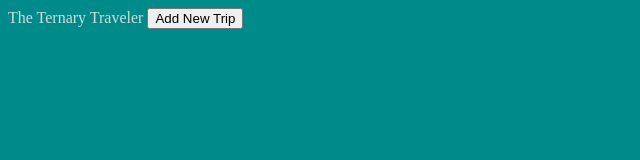
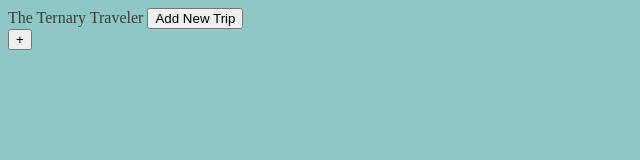
Before and after one commit to nss-day-cohort-34/the-ternary-traveler-bennfos, a website built with webpack: page src/index.html in a window 1280 px wide. Shown: the whole page, without its empty margins (0-640 px from the left). Built offline with nearby package versions, Linux system fonts and the light colour scheme.

Commit message:
initial commit

```diff
--- a/src/index.html
+++ b/src/index.html
@@ -13,14 +13,14 @@
   <main id="main">
     <heading>The Ternary Traveler</heading>
     <button>Add New Trip</button>
-    <article id="trips__conatiner">
+    <article id="trips__container">
 
 
     </article>
 
   </main>
 
-  <script type="module" src="scripts/main.js"></script>
+
 </body>
 
 </html>
--- a/src/scripts/data.js
+++ b/src/scripts/data.js
@@ -1,6 +1,7 @@
 const data = {
-    getPlaceData(){
-        return fetch("http://localhost:8088/interests?_expand=places")
+    getPOIData(){
+        return fetch("http://localhost:8088/interests?_expand=place")
             .then(response => response.json())
+            .then(parsedPlaces => console.log(parsedPlaces))
     }
 }
--- a/src/scripts/dom.js
+++ b/src/scripts/dom.js
@@ -1,8 +1,8 @@
 import factory from "./factory.js"
 
 const dom = {
-    renderTripsContainer () {
-        const tripsContainer = document.querySelector("#tripsContainer")
+    renderTripCard () {
+        const tripsContainer = document.querySelector("#trips__container")
         let tripCardHTML = factory.createTripCard()
         tripsContainer.innerHTML += tripCardHTML
     }
--- a/src/scripts/main.js
+++ b/src/scripts/main.js
@@ -3,3 +3,11 @@
 //edit the point of interest by adjusting the cost and adding a review.
 //be able to delete points of interest from her list.
 //an alert to to confirm the delete action
+
+import dom from "./dom.js"
+import data from "./data.js"
+
+dom.renderTripCard()
+
+
+data.getPOIData()
--- a/src/styles/main.css
+++ b/src/styles/main.css
@@ -1,6 +1,6 @@
 body {
-    background-color: darkcyan;
-    color: rgba(248, 232, 232, 0.849);
+    background-color: rgb(143, 199, 199);
+    color: rgba(39, 34, 34, 0.849);
 }
 
 .contactCard {
```
